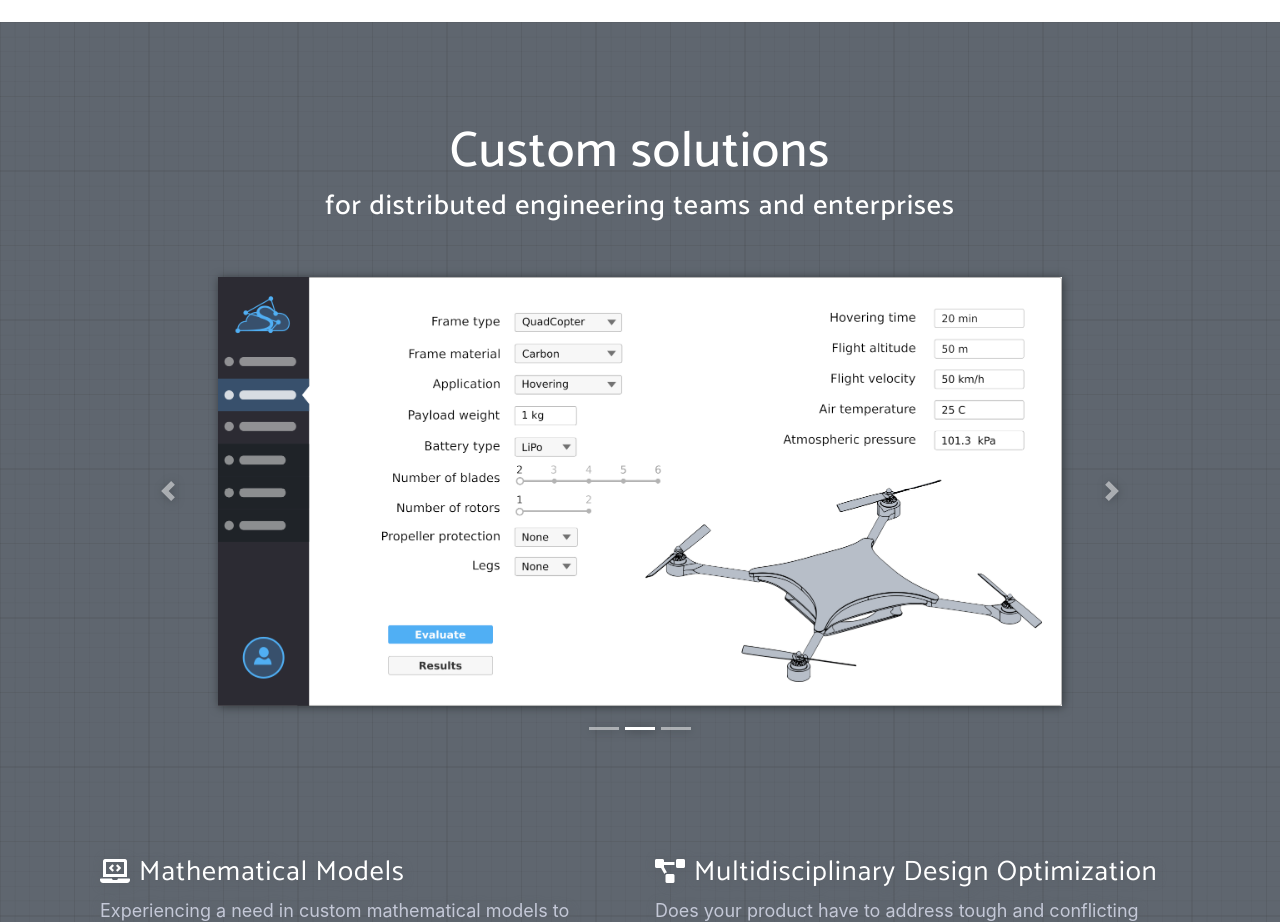
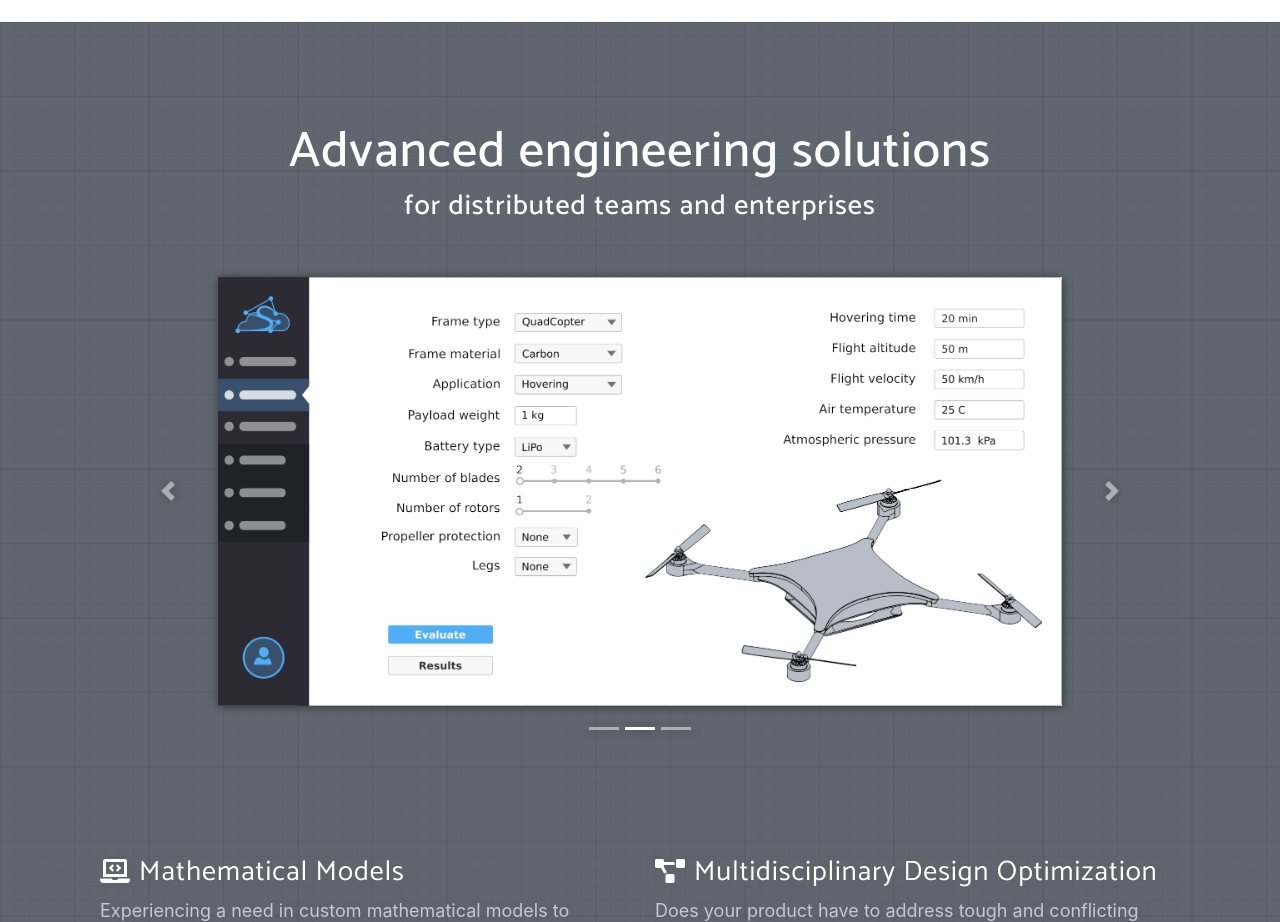
Before and after one commit to SplineCloud/splinecloud-landing, a website with bundled scripts: page index.html in a window 1280 px wide. Shown: the part 3320-4242 px from the top of the page. Built offline with nearby package versions, Linux system fonts and the light colour scheme; no server answers; a web font is replaced by a local one.

Commit message:
Update Solutions section headline

```diff
--- a/index.html
+++ b/index.html
@@ -187,8 +187,8 @@
   <section class="solutions" id="solutions">
     <div class="container solutions-heading">
       <div class="section-heading text-center">
-        <h2 class="text-white">Custom solutions</h2>
-        <h3 class="text-white mb-1">for distributed engineering teams and enterprises</h3>
+        <h2 class="text-white">Advanced engineering solutions</h2>
+        <h3 class="text-white mb-1">for distributed teams and enterprises</h3>
       </div>
 
       <div id="carouselExampleIndicators" class="carousel slide carousel-fade" data-ride="carousel">
```
